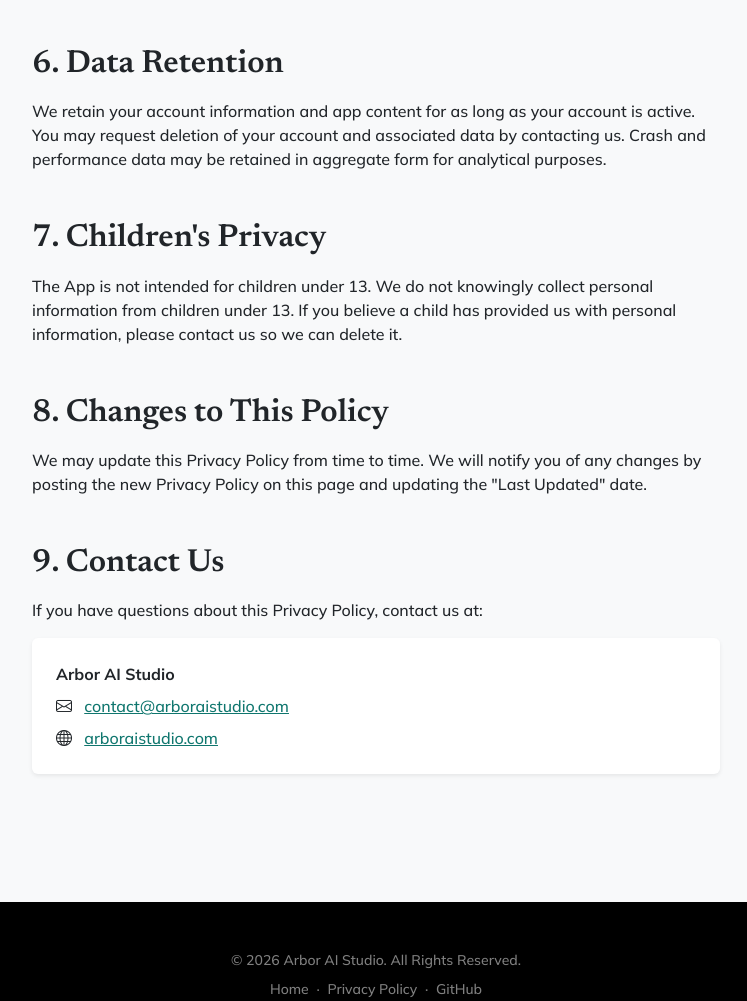
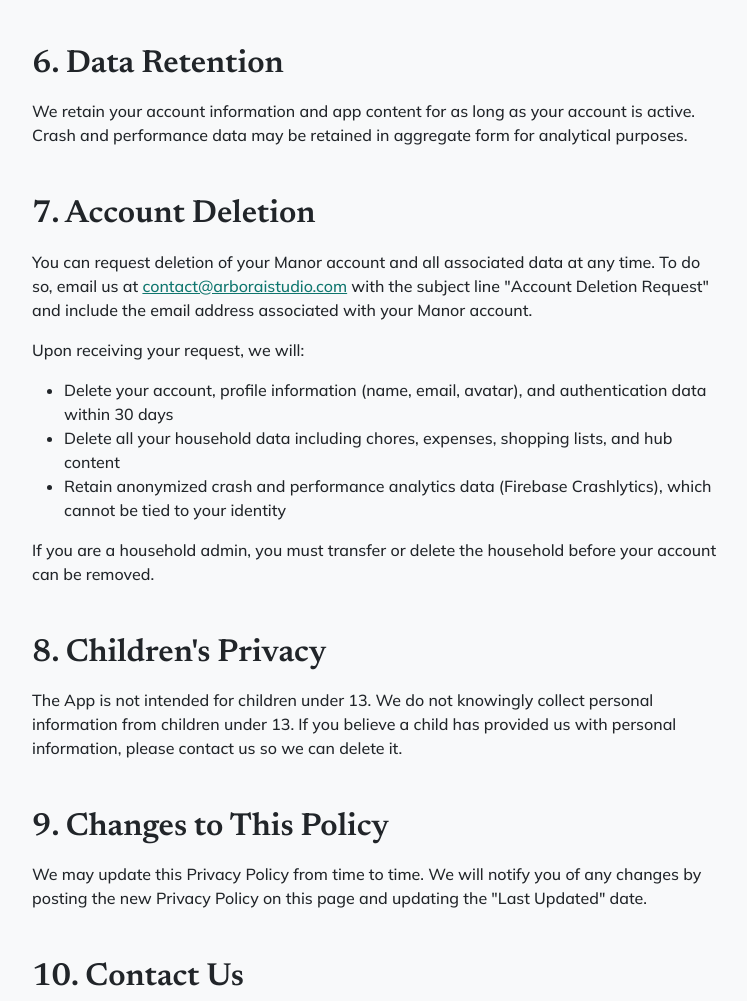
Before and after one commit to arboraistudio/manor-home, a plain HTML site: page privacy/index.html in a window 1280 px wide. Shown: the part 1913-2914 px from the top of the page, without its empty margins (264-1011 px from the left). Drawn offline with nearby package versions, Linux system fonts and the light colour scheme.

Commit message:
deploy: 6ab7d1cbb185887974c7af9cdd8967700ecde049 arboraistudio/code-manor-home@6ab7d1cbb185887974c7af9cdd8967700ecde049

```diff
--- a/privacy/index.html
+++ b/privacy/index.html
@@ -109,12 +109,25 @@
                         <h2 class="mt-5 mb-3">5. Data Storage and Security</h2>
                         <p>Your data is stored on secure servers managed by our backend infrastructure. We implement appropriate technical and organizational measures to protect your personal data against unauthorized access, alteration, disclosure, or destruction.</p>
                         <h2 class="mt-5 mb-3">6. Data Retention</h2>
-                        <p>We retain your account information and app content for as long as your account is active. You may request deletion of your account and associated data by contacting us. Crash and performance data may be retained in aggregate form for analytical purposes.</p>
-                        <h2 class="mt-5 mb-3">7. Children's Privacy</h2>
+                        <p>We retain your account information and app content for as long as your account is active. Crash and performance data may be retained in aggregate form for analytical purposes.</p>
+                        <h2 class="mt-5 mb-3">7. Account Deletion</h2>
+                        <p>
+                            You can request deletion of your Manor account and all associated data at any time. To do so, email us at
+                            <a href="mailto:contact@arboraistudio.com">contact@arboraistudio.com</a>
+                            with the subject line "Account Deletion Request" and include the email address associated with your Manor account.
+                        </p>
+                        <p>Upon receiving your request, we will:</p>
+                        <ul>
+                            <li>Delete your account, profile information (name, email, avatar), and authentication data within 30 days</li>
+                            <li>Delete all your household data including chores, expenses, shopping lists, and hub content</li>
+                            <li>Retain anonymized crash and performance analytics data (Firebase Crashlytics), which cannot be tied to your identity</li>
+                        </ul>
+                        <p>If you are a household admin, you must transfer or delete the household before your account can be removed.</p>
+                        <h2 class="mt-5 mb-3">8. Children's Privacy</h2>
                         <p>The App is not intended for children under 13. We do not knowingly collect personal information from children under 13. If you believe a child has provided us with personal information, please contact us so we can delete it.</p>
-                        <h2 class="mt-5 mb-3">8. Changes to This Policy</h2>
+                        <h2 class="mt-5 mb-3">9. Changes to This Policy</h2>
                         <p>We may update this Privacy Policy from time to time. We will notify you of any changes by posting the new Privacy Policy on this page and updating the "Last Updated" date.</p>
-                        <h2 class="mt-5 mb-3">9. Contact Us</h2>
+                        <h2 class="mt-5 mb-3">10. Contact Us</h2>
                         <p>If you have questions about this Privacy Policy, contact us at:</p>
                         <div class="card border-0 shadow-sm mt-3 mb-5">
                             <div class="card-body p-4">
```
